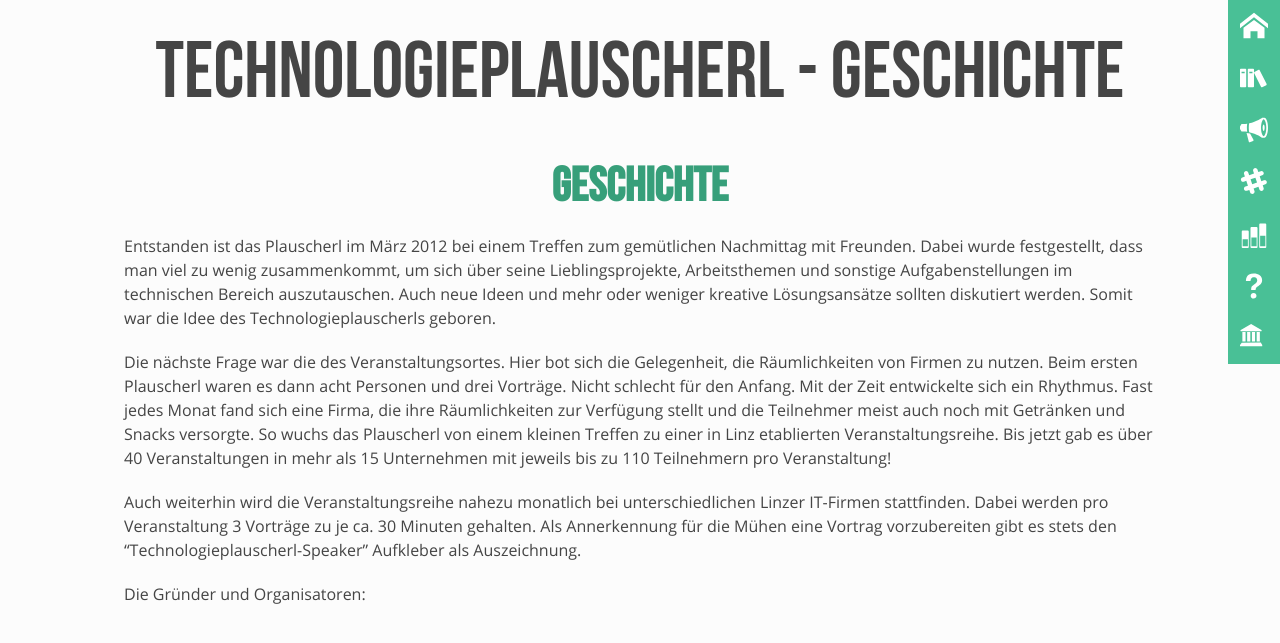
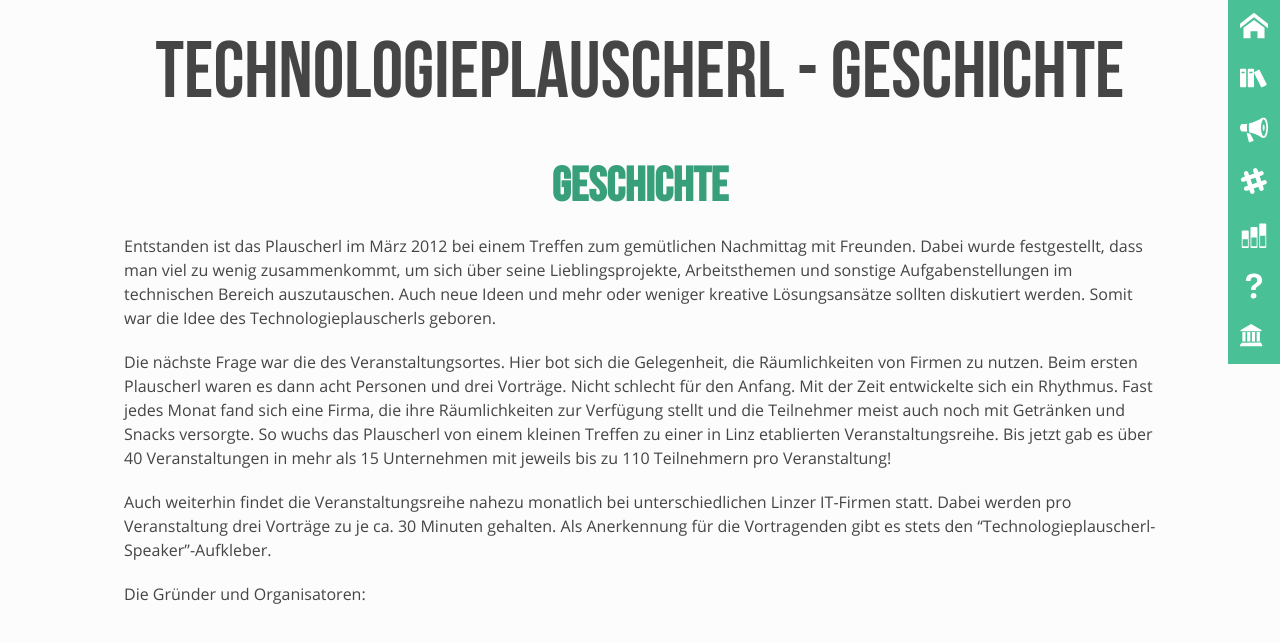
Before and after one commit to mericanAncer127/plauscherl, a Jekyll site: the page built from pages/history.html, in a window 1280 px wide, cut to the strip 0-654 px from the top of the page. Shown: the top 643 px of the strip. Built offline with Jekyll 4.4.1, drawn with Linux system fonts in a browser that asks for light colours.

Commit message:
fixes typo

```diff
--- a/pages/history.html
+++ b/pages/history.html
@@ -20,9 +20,9 @@ permalink: /history/
 		es über 40 Veranstaltungen in mehr als 15 Unternehmen mit jeweils bis zu 110 Teilnehmern pro Veranstaltung!
 	</p>
 	<p>
-		Auch weiterhin wird die Veranstaltungsreihe nahezu monatlich bei unterschiedlichen Linzer IT-Firmen stattfinden.
-		Dabei werden pro Veranstaltung 3 Vorträge zu je ca. 30 Minuten gehalten. Als Annerkennung für die Mühen eine
-		Vortrag vorzubereiten gibt es stets den “Technologieplauscherl-Speaker” Aufkleber als Auszeichnung.
+		Auch weiterhin findet die Veranstaltungsreihe nahezu monatlich bei unterschiedlichen Linzer IT-Firmen statt.
+		Dabei werden pro Veranstaltung drei Vorträge zu je ca. 30 Minuten gehalten. Als Anerkennung für die Vortragenden
+		gibt es stets den “Technologieplauscherl-Speaker”-Aufkleber.
 	</p>
 	<p>
 		Die Gründer und Organisatoren:
```
